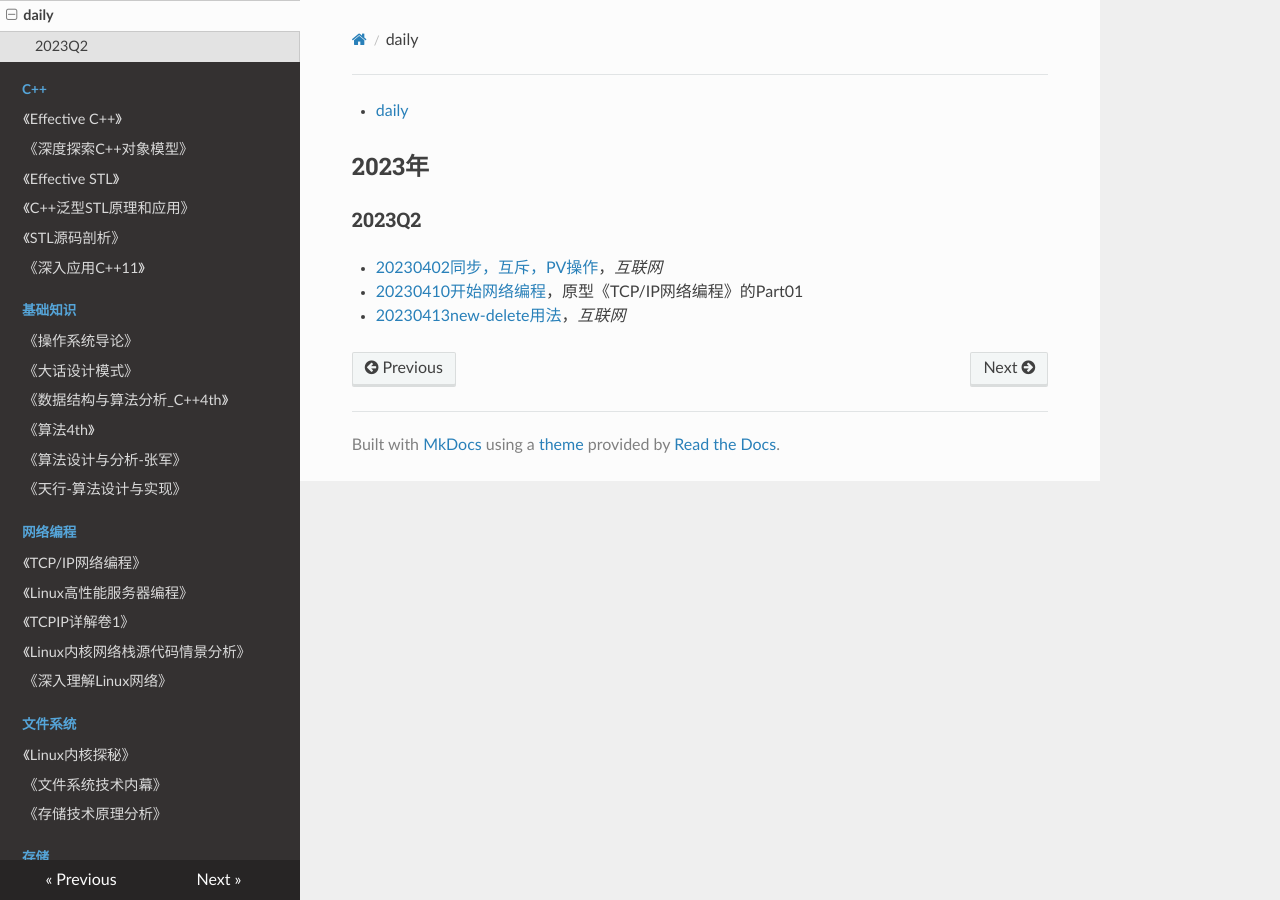
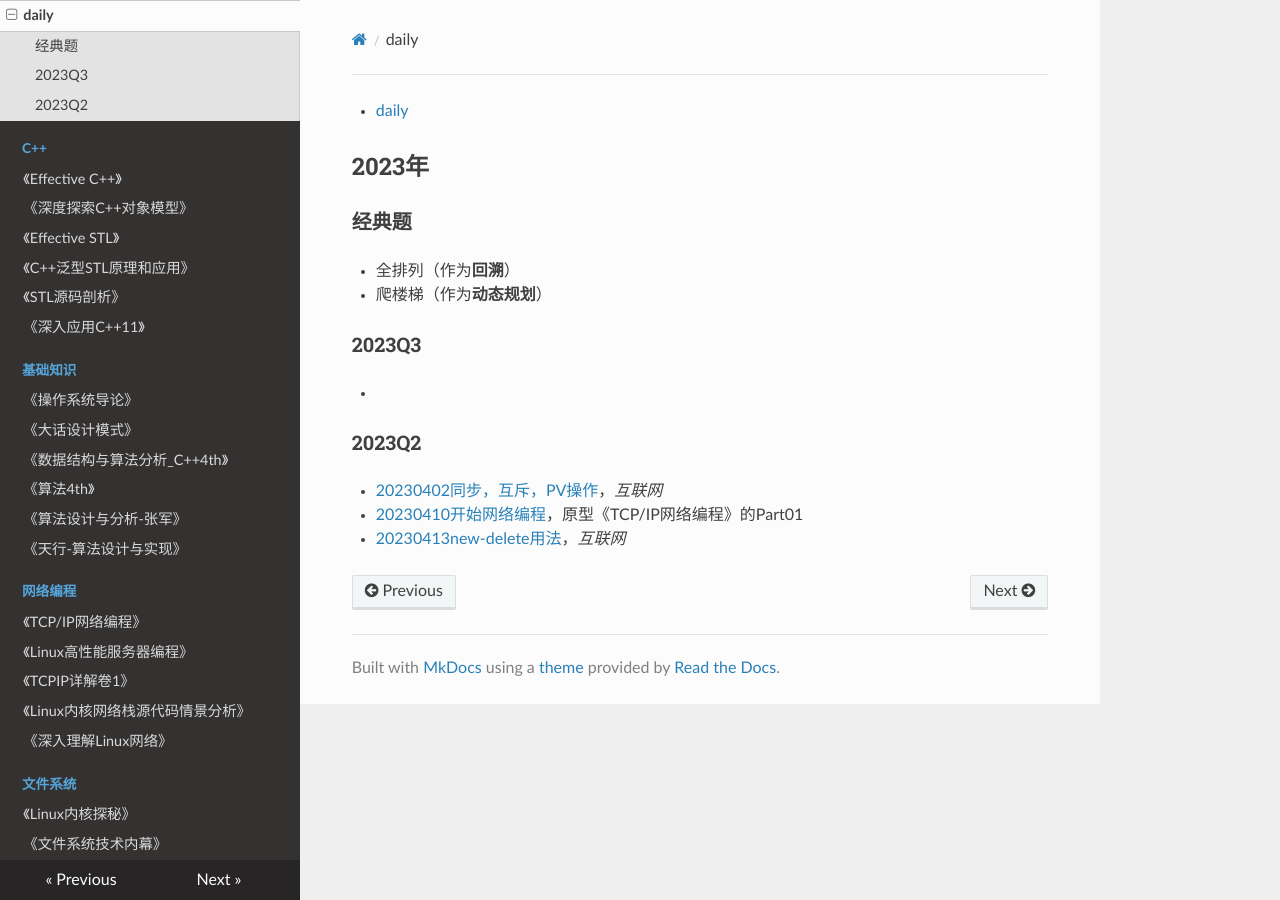
Before and after one commit to wolflion/booknotes, an MkDocs documentation site: the page built from docs/01daily.md, in a window 1280 px wide. Built offline with MkDocs 1.6.1, drawn with Linux system fonts in a browser that asks for light colours; nearby versions of some CDN libraries.

Commit message:
Update 01daily.md

```diff
--- a/docs/01daily.md
+++ b/docs/01daily.md
@@ -1,6 +1,15 @@
 + [daily](https://gitee.com/fewolflion/BookNote/tree/master/01lioneloutput/51daily)
 
 ## 2023年
+
+### 经典题
+
++ 全排列（作为**回溯**）
++ 爬楼梯（作为**动态规划**）
+
+### 2023Q3
+
++
 
 ### 2023Q2
 
```
